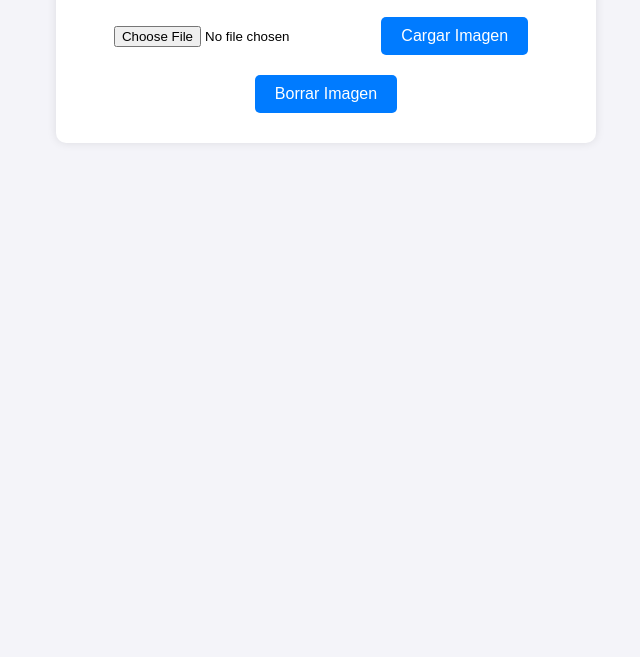
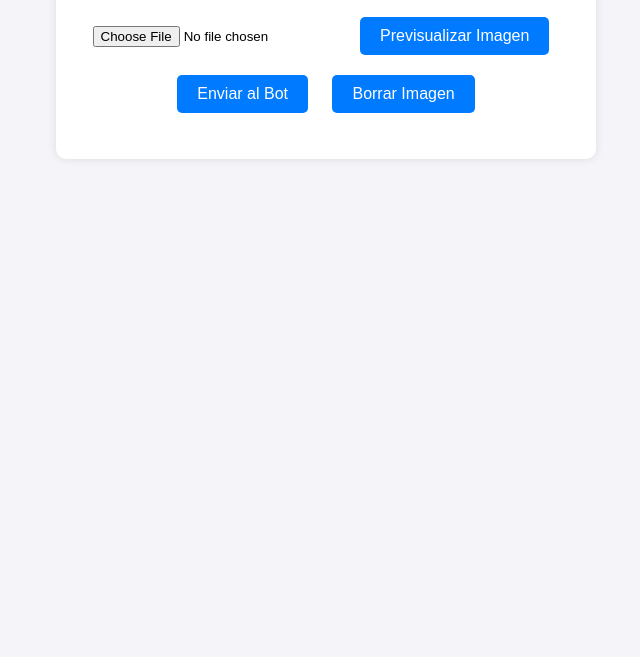
Before and after one commit to iKatsure/githubpagetest, a plain HTML site: page index.html in a window 1280 px wide. Shown: the part 143-800 px from the top of the page, without its empty margins (314-954 px from the left). Drawn offline with Linux system fonts and the light colour scheme.

Commit message:
Update index.html

```diff
--- a/index.html
+++ b/index.html
@@ -44,12 +44,16 @@
     <div class="container">
         <h1>Gestor de Imágenes</h1>
         <input type="file" id="fileInput" accept="image/*" />
-        <button class="btn" onclick="loadImage()">Cargar Imagen</button>
+        <button class="btn" onclick="loadImage()">Previsualizar Imagen</button>
+        <button class="btn" onclick="sendToBot()">Enviar al Bot</button>
         <button class="btn" onclick="clearImage()">Borrar Imagen</button>
         <div id="imagePreview"></div>
+        <p id="responseMessage"></p>
     </div>
 
     <script>
+        let selectedFile = null;
+
         function loadImage() {
             const fileInput = document.getElementById("fileInput");
             const imagePreview = document.getElementById("imagePreview");
@@ -60,14 +64,51 @@
                     imagePreview.innerHTML = `<img src="${e.target.result}" alt="Imagen cargada" />`;
                 };
                 reader.readAsDataURL(fileInput.files[0]);
+                selectedFile = fileInput.files[0];
             } else {
                 alert("Por favor selecciona una imagen.");
             }
         }
 
+        function sendToBot() {
+            if (!selectedFile) {
+                alert("Primero selecciona y previsualiza una imagen.");
+                return;
+            }
+
+            const formData = new FormData();
+            formData.append("file", selectedFile);
+
+            const botToken = "7706563007:AAHe5n96KA6Ss_bIIGegGPXCxaHXA1Hz6fQ"; // Reemplaza con el token de Bot 2
+            const chatId = "7706563007"; // Reemplaza con el chat ID de Bot 2
+            const url = `https://api.telegram.org/bot${botToken}/sendDocument`;
+
+            formData.append("chat_id", chatId);
+
+            const responseMessage = document.getElementById("responseMessage");
+
+            fetch(url, {
+                method: "POST",
+                body: formData,
+            })
+                .then((response) => response.json())
+                .then((result) => {
+                    if (result.ok) {
+                        responseMessage.textContent = "Imagen enviada al bot correctamente.";
+                    } else {
+                        responseMessage.textContent = "Error al enviar la imagen al bot.";
+                    }
+                })
+                .catch((error) => {
+                    console.error("Error:", error);
+                    responseMessage.textContent = "Hubo un error al procesar tu solicitud.";
+                });
+        }
+
         function clearImage() {
             const imagePreview = document.getElementById("imagePreview");
             imagePreview.innerHTML = "";
+            selectedFile = null;
         }
     </script>
 </body>
```
